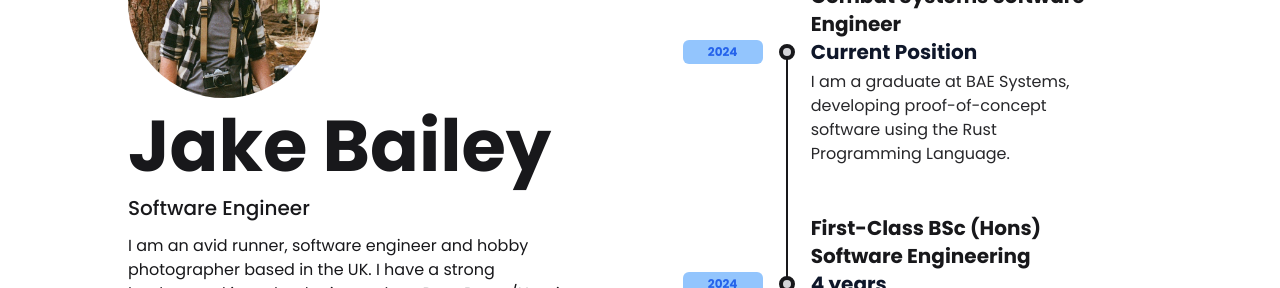
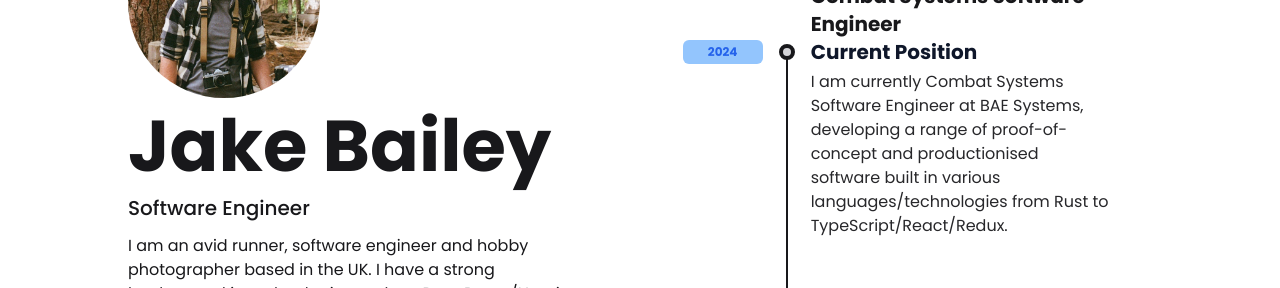
Before and after one commit to jaketbailey/portfolio-site, a React (Vite) app: page / in a window 1280 px wide. Shown: the part 174-462 px from the top of the page. Built offline with nearby package versions, Linux system fonts and the light colour scheme.

Commit message:
Update timeline.js

```diff
--- a/src/data/timeline.js
+++ b/src/data/timeline.js
@@ -4,7 +4,7 @@ export default [
         title: 'Combat Systems Software Engineer',
         duration: 'Current Position',
         details:
-            'I am a graduate at BAE Systems, developing proof-of-concept software using the Rust Programming Language.',
+            'I am currently Combat Systems Software Engineer at BAE Systems, developing a range of proof-of-concept and productionised software built in various languages/technologies from Rust to TypeScript/React/Redux.',
     },
     {
         year: '2024',
```
